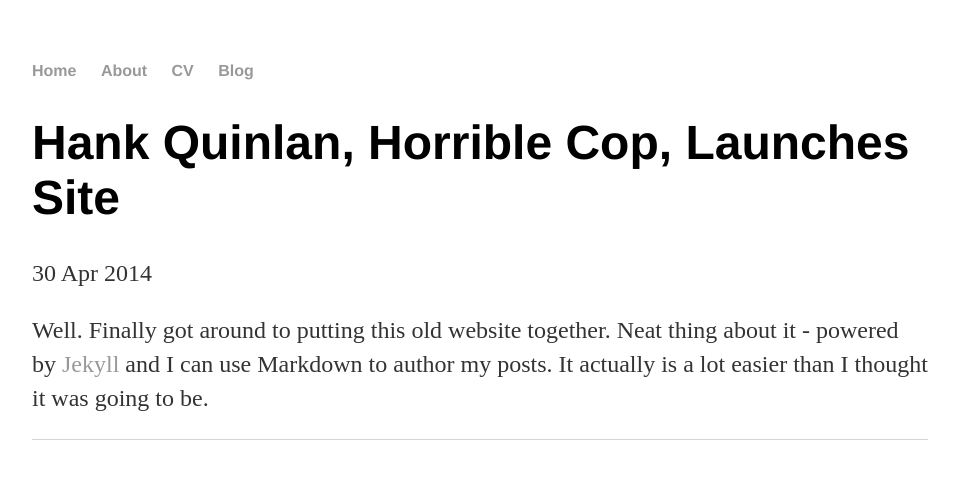
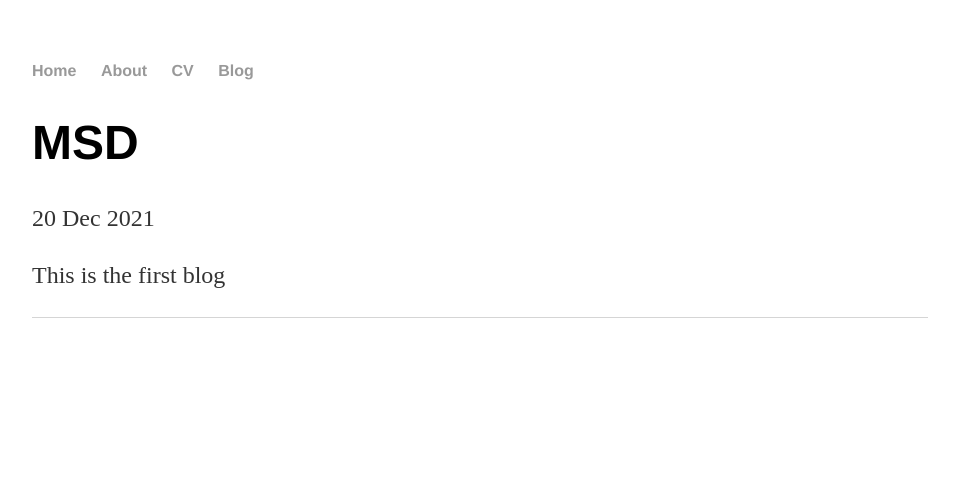
Before and after one commit to MengsD/mengsd.github.io, a Jekyll site: the page built from _posts/2014-04-30-hank-quinlan-site-launched.md, in a window 1280 px wide. Shown: the top 479 px of the page, without its empty margins (160-1116 px from the left). Built offline with Jekyll 4.4.1, drawn with Linux system fonts in a browser that asks for light colours.

Commit message:
Update 2014-04-30-hank-quinlan-site-launched.md

```diff
--- a/_posts/2014-04-30-hank-quinlan-site-launched.md
+++ b/_posts/2014-04-30-hank-quinlan-site-launched.md
@@ -1,7 +1,10 @@
 ---
 layout: post
-title: "Hank Quinlan, Horrible Cop, Launches Site"
-date: 2014-04-30
+title: "MSD"
+date: 2021-12-20
 ---
 
-Well. Finally got around to putting this old website together. Neat thing about it - powered by [Jekyll](http://jekyllrb.com) and I can use Markdown to author my posts. It actually is a lot easier than I thought it was going to be.
+<!-- Well. Finally got around to putting this old website together. Neat thing about it - powered by [Jekyll](http://jekyllrb.com) and I can use Markdown to author my posts. It actually is a lot easier than I thought it was going to be.
+ -->
+
+ This is the first blog
```
